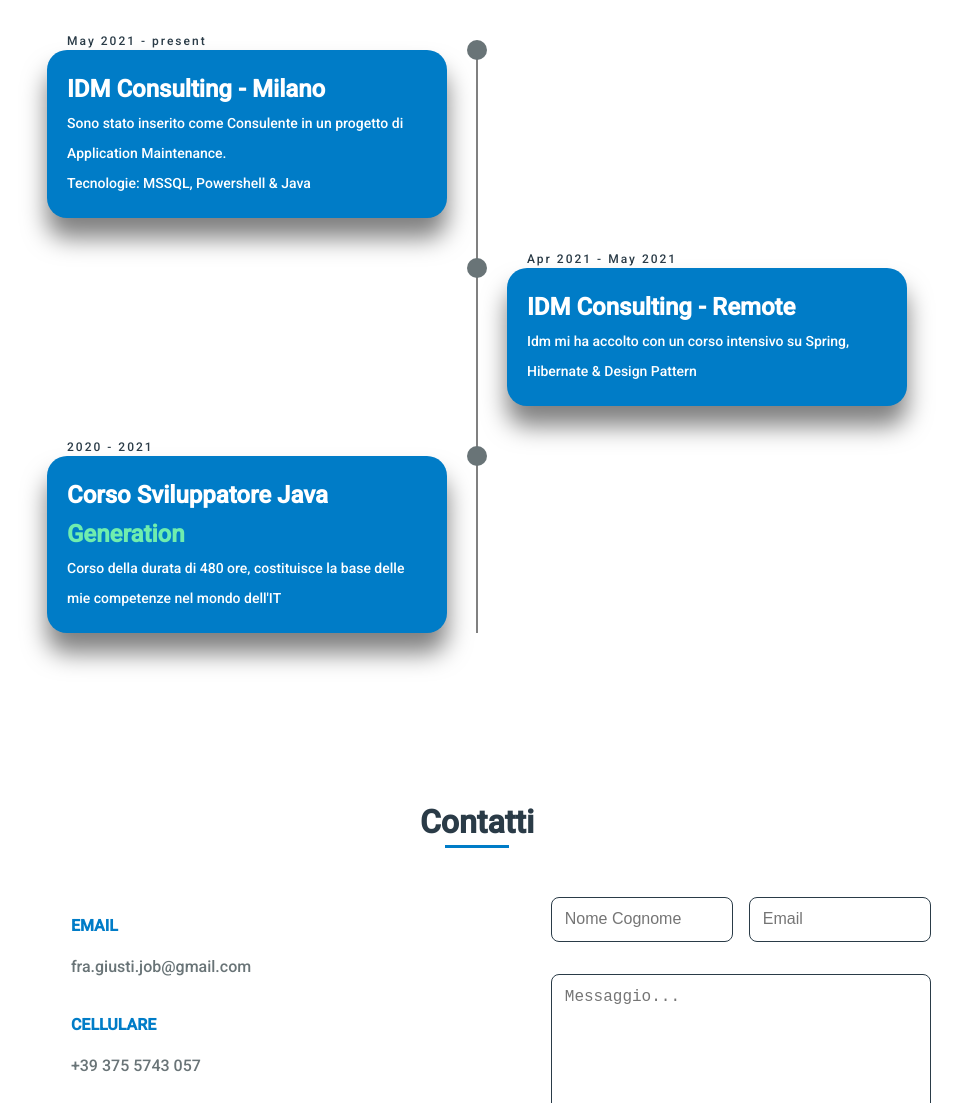
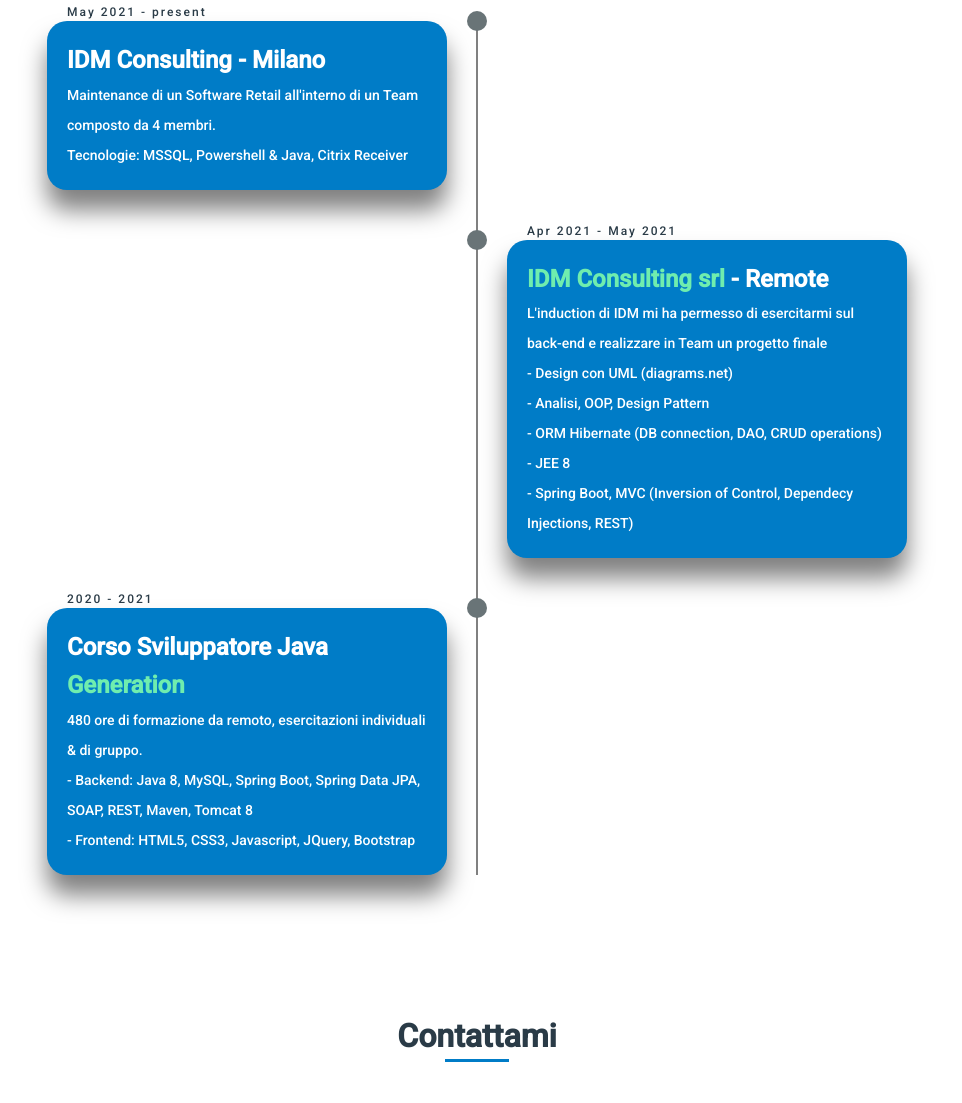
Before and after one commit to FraGiusti/FraGiusti.github.io, a plain HTML site: page index.html in a window 1280 px wide. Shown: the part 1697-2800 px from the top of the page, without its empty margins (163-1125 px from the left). Drawn offline with nearby package versions, Linux system fonts and the light colour scheme.

Commit message:
Timeline content

```diff
--- a/index.html
+++ b/index.html
@@ -31,7 +31,7 @@
                         <li class="nav__item"><a href="#about" class="nav__link">Chi sono</a></li>
                         <li class="nav__item"><a href="#skills" class="nav__link">Esperienza</a></li>
                         <!-- <li class="nav__item"><a href="#portfolio" class="nav__link">Progetti</a></li> -->
-                        <li class="nav__item"><a href="#Contact" class="nav__link">Contatti</a></li>
+                        <li class="nav__item"><a href="#Contact" class="nav__link">Contattami</a></li>
                     </ul>
                 </div>
 
@@ -116,21 +116,39 @@
                       <div class="timeline-content">
                         <h3 class="date">May 2021 - present</h3>
                         <h2>IDM Consulting - Milano</h2>
-                        <p>Sono stato inserito come Consulente in un progetto di Application Maintenance. <br> Tecnologie: MSSQL, Powershell & Java </p>
+                        <p>Maintenance di un Software Retail all'interno di un Team composto da 4 membri.
+                          <br> Tecnologie: MSSQL, Powershell & Java, Citrix Receiver </p>
                       </div>
                     </li>
                     <li class="right">
                       <div class="timeline-content">
                         <h3 class="date">Apr 2021 - May 2021</h3>
-                        <h2>IDM Consulting - Remote</h2>
-                        <p>Idm mi ha accolto con un corso intensivo su Spring, Hibernate & Design Pattern </p>
+                        <h2>
+                          <a class="timeline__text__link right" target="_blank" href="https://www.idmconsulting.it">
+                              IDM Consulting srl
+                            </a>
+                             - Remote
+                        </h2>
+                        <p>L'induction di IDM mi ha permesso di esercitarmi sul back-end e realizzare in Team un progetto finale</p>
+                        <p>
+                          - Design con UML (diagrams.net)<br>
+                          - Analisi, OOP, Design Pattern <br>
+                          - ORM Hibernate (DB connection, DAO, CRUD operations)<br>
+                          - JEE 8<br>
+                          - Spring Boot, MVC (Inversion of Control, Dependecy Injections, REST)<br>
+                        </p>
                       </div>
                     </li>
                     <li class="left">
                       <div class="timeline-content">
                         <h3 class="date">2020 - 2021</h3>
-                        <h2>Corso Sviluppatore Java <a class="timeline__text__link right" target="_blank" href="https://italy.generation.org/milano/programmazione-java/">Generation</a></h2>
-                        <p> Corso della durata di 480 ore, costituisce la base delle mie competenze nel mondo dell'IT </p>
+                        <h2>Corso Sviluppatore Java <a class="timeline__text__link right" target="_blank" href="https://italy.generation.org">Generation</a></h2>
+                        <p> 480 ore di formazione da remoto, esercitazioni individuali & di gruppo.</p>
+                        <p>
+                            - Backend: Java 8, MySQL, Spring Boot, Spring Data JPA, SOAP, REST, Maven, Tomcat 8 <br>
+                            - Frontend: HTML5, CSS3, Javascript, JQuery, Bootstrap <br>
+                        </p>
+
                       </div>
                     </li>
                   </ul>
@@ -192,7 +210,7 @@
 
             <!-===== CONTACT =====-->
             <section class="contact section" id="Contact">
-                <h2 class="section-title">Contatti</h2>
+                <h2 class="section-title">Contattami</h2>
 
                 <div class="contact__container bd-grid">
                     <div class="contact__info">
```
